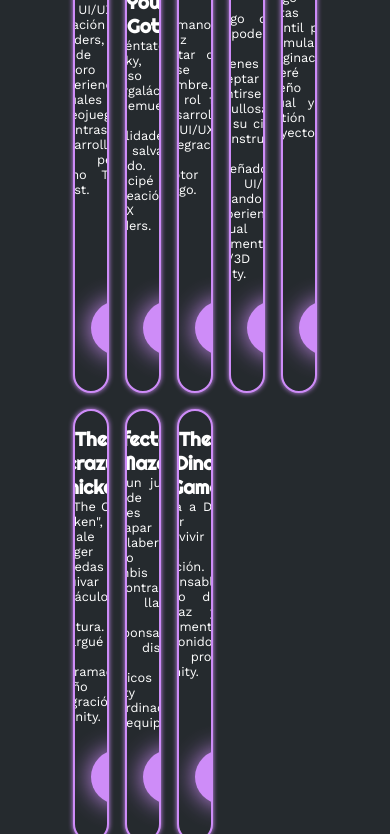
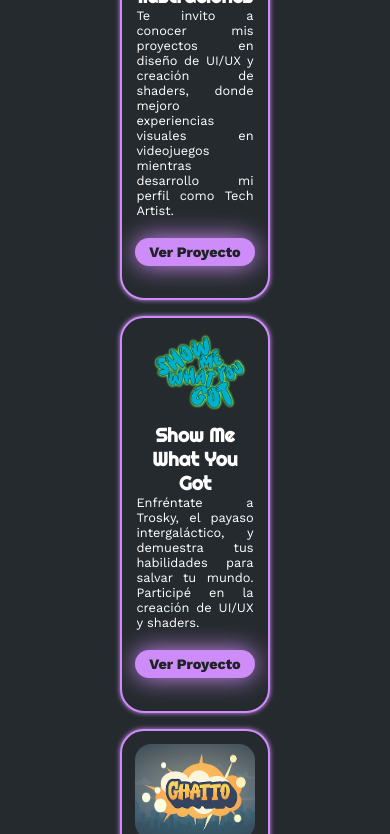
Before and after one commit to paob92/portfolio, a plain HTML site: page index.html in a window 390 px wide. Shown: the part 7836-8670 px from the top of the page. Drawn offline with nearby package versions, Linux system fonts and the light colour scheme.

Commit message:
responsiveness

```diff
--- a/estilo.css
+++ b/estilo.css
@@ -586,36 +586,37 @@ pspan1:hover{
 }
 
 .portafolio h2 {
-    font-size: 36px; /* Reducido el tamaño del título */
+    font-size: 36px;
     font-family: 'Righteous';
     text-align: center;
     padding: 20px 0;
 }
 
+/* Ajuste de la grilla para que sea responsiva */
 .portafolio-container {
     display: grid;
-    grid-template-columns: repeat(5, 1fr); /* 4 columnas fijas */
-    gap: 1rem; /* Reducir el espacio entre las cartas */
+    grid-template-columns: repeat(auto-fit, minmax(200px, 1fr)); /* Se adapta al tamaño */
+    gap: 1rem;
     align-items: stretch;
 }
 
 .portafolio-box {
     display: block;
     place-items: center;
-    gap: 1.5rem; /* Reducido el gap entre los elementos internos */
+    gap: 1.5rem;
 }
 
 .portafolio-card {
     display: flex;
     flex-direction: column;
     align-items: center;
-    justify-content: space-between; /* Asegura que el contenido se distribuya bien */
+    justify-content: space-between;
     text-align: center;
     background-color: var(--background2);
     border: 2px solid var(--principal-color);
-    border-radius: 1.5rem; /* Reducir el borde para que se vea más compacto */
-    gap: 0rem; /* Reducir el espacio entre los elementos */
-    padding: 1rem; /* Reducir el padding para hacer la carta más pequeña */
+    border-radius: 1.5rem;
+    gap: 0rem;
+    padding: 1rem;
     overflow: hidden;
     cursor: pointer;
     box-shadow: 0 0 5px var(--principal-color);
@@ -629,20 +630,20 @@ pspan1:hover{
 }
 
 .portafolio-card img {
-    width: 100%; /* Ajusta la imagen al tamaño del contenedor */
-    max-height: 180px; /* Reducir la altura máxima de la imagen */
-    object-fit: contain; /* Mantener las proporciones de la imagen */
+    width: 100%;
+    max-height: 180px;
+    object-fit: contain;
     border-radius: 1rem;
 }
 
 .portafolio-card h3 {
-    font-size: 1.2rem; /* Reducir el tamaño del título */
+    font-size: 1.2rem;
     font-family: 'Righteous';
     margin: 0;
 }
 
 .portafolio-card p {
-    font-size: 0.8rem; /* Reducir el tamaño del texto */
+    font-size: 0.8rem;
     text-align: justify;
     margin: 0;
     padding: 0 0.1rem;
@@ -656,8 +657,8 @@ pspan1:hover{
     width: fit-content;
     display: block;
     margin: 20px auto;
-    padding: 8px 18px; /* Reducir el padding para el botón */
-    font-size: 1rem; /* Reducir el tamaño del texto del botón */
+    padding: 8px 18px;
+    font-size: 1rem;
     color: var(--background);
     position: relative;
     z-index: 10;
@@ -671,6 +672,42 @@ pspan1:hover{
     box-shadow: 0 0 25px var(--principal-color), 0 0 50px var(--principal-color);
 }
 
+/* Media Queries para mejorar la responsividad */
+
+/* Ajustes para pantallas medianas (tablets) */
+@media (max-width: 1024px) {
+    .portafolio-container {
+        grid-template-columns: repeat(3, 1fr); /* 3 columnas en tablets */
+    }
+}
+
+/* Ajustes para pantallas pequeñas (móviles grandes) */
+@media (max-width: 768px) {
+    .portafolio-container {
+        grid-template-columns: repeat(2, 1fr); /* 2 columnas en móviles */
+        padding: 20px; /* Reducir padding general */
+    }
+}
+
+/* Ajustes para pantallas muy pequeñas */
+@media (max-width: 480px) {
+    .portafolio-container {
+        grid-template-columns: repeat(1, 1fr); /* 1 columna en móviles pequeños */
+    }
+
+    .portafolio-card {
+        padding: 0.8rem; /* Reducir padding para mejor ajuste */
+    }
+
+    .portafolio-card img {
+        max-height: 150px; /* Reducir tamaño de imágenes */
+    }
+
+    .btn {
+        font-size: 0.9rem; /* Ajustar tamaño del botón */
+        padding: 6px 14px;
+    }
+}
 
 /* SECCION CONTACTO */
  /* SECCION CONTACTO */
```
